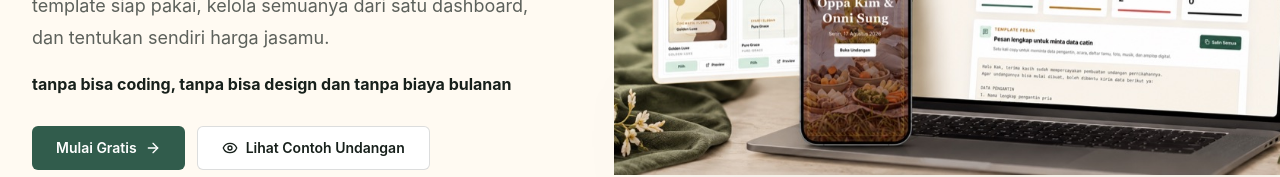
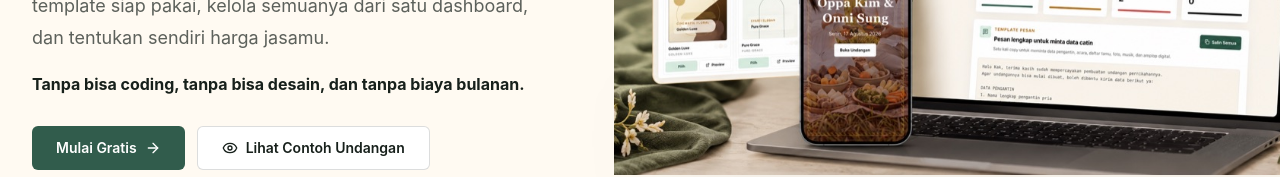
Before and after one commit to alankurniadi12/janji-nikah-frontend, a Vue app: page / in a window 1280 px wide. Shown: the part 411-588 px from the top of the page. Built offline with nearby package versions, Linux system fonts and the light colour scheme; no server answers.

Commit message:
copy(landing): polish hero support sentence

```diff
--- a/src/views/public/LandingView.vue
+++ b/src/views/public/LandingView.vue
@@ -271,7 +271,7 @@ function toggleFaq(index) {
               Buat undangan digital untuk calon pengantin dengan template siap pakai, kelola semuanya dari satu dashboard, dan tentukan sendiri harga jasamu.
             </p>
             <p class="mt-4 max-w-xl text-base font-bold leading-7 text-ink">
-              tanpa bisa coding, tanpa bisa design dan tanpa biaya bulanan
+              Tanpa bisa coding, tanpa bisa desain, dan tanpa biaya bulanan.
             </p>
 
             <div class="mt-7 flex flex-col gap-3 sm:flex-row">
```
Also changed, not shown: 2 other files (tests, documents, lock files or other folders).
